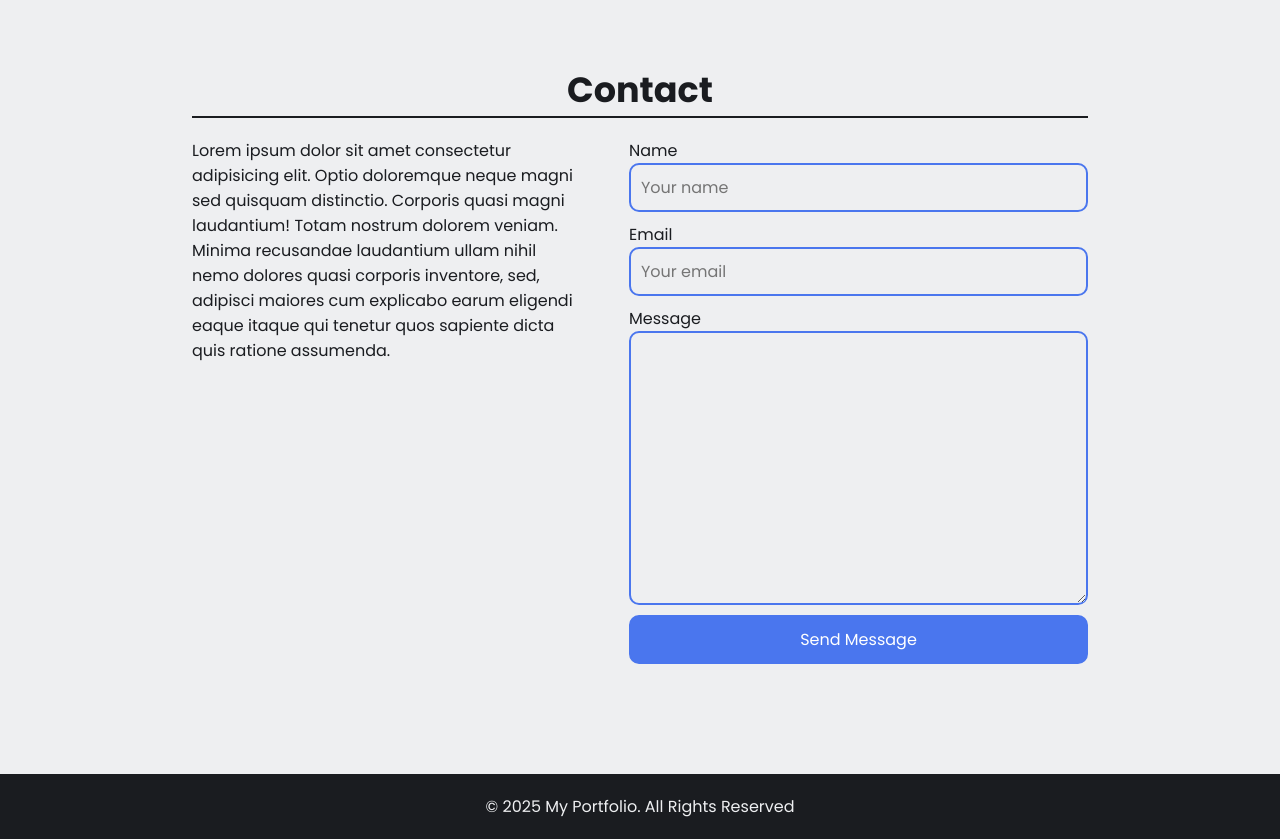
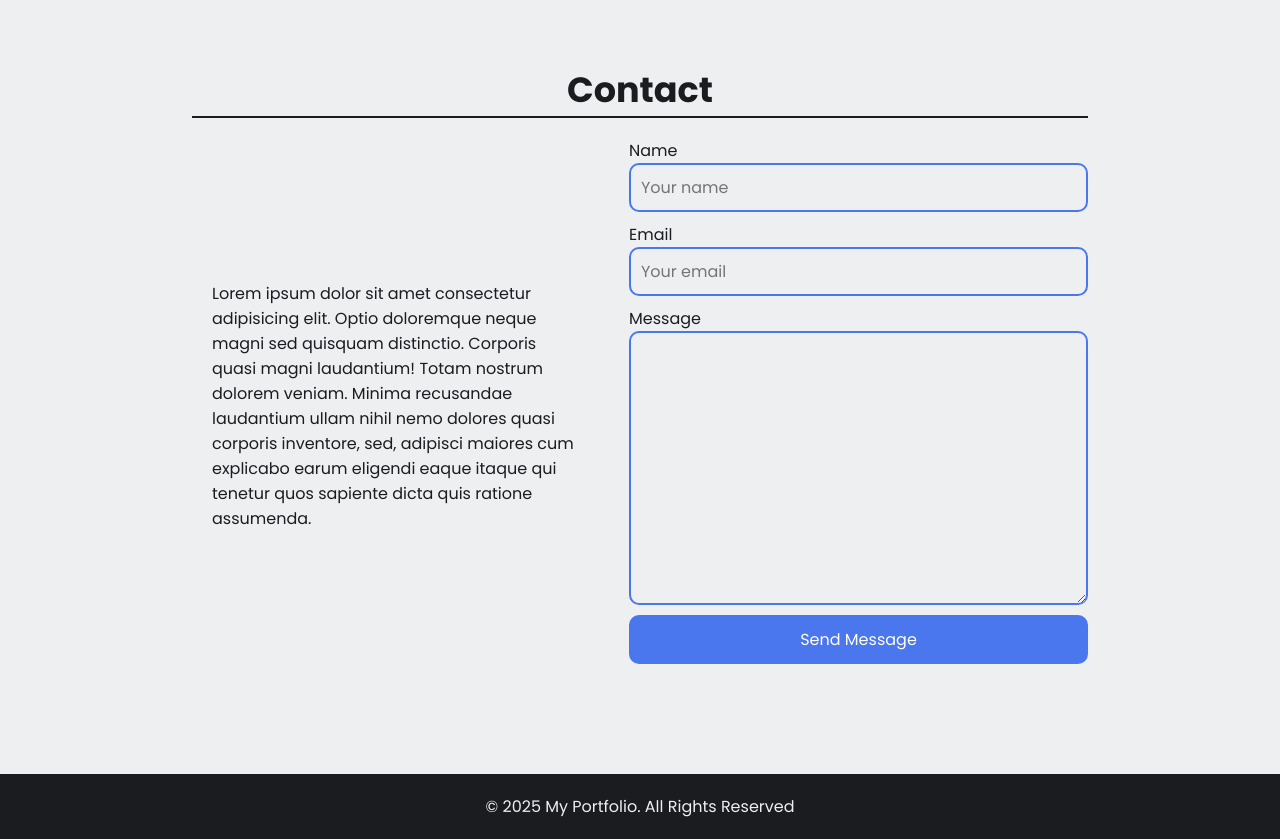
Before and after one commit to mjaumi/OSTAD-static-portfolio-HTML-CSS, a plain HTML site: page index.html in a window 1280 px wide. Shown: the part 1500-2339 px from the top of the page. Drawn offline with Linux system fonts and the light colour scheme.

Commit message:
fixed some design

```diff
--- a/style.css
+++ b/style.css
@@ -262,6 +262,9 @@ nav {
 
 #contact .group .text {
   flex: 3;
+  display: flex;
+  align-items: center;
+  margin-left: 20px;
 }
 
 #contact .group form {
@@ -293,6 +296,7 @@ nav {
   border-radius: 10px;
   cursor: pointer;
   color: white;
+  transition-duration: 300ms;
 }
 
 #contact .group form button:hover {
```
